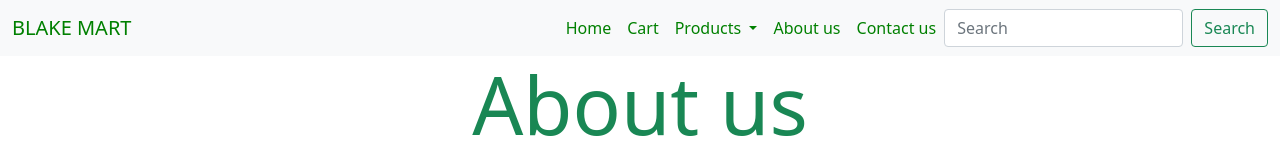
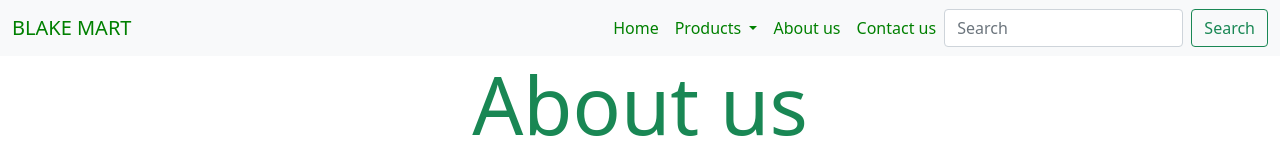
Before and after one commit to Mujeeb-Zaman/shopping, a plain HTML site: page aboutus.html in a window 1280 px wide. Shown: the top 160 px of the page. Drawn offline with nearby package versions, Linux system fonts and the light colour scheme.

Commit message:
links updated

```diff
--- a/aboutus.html
+++ b/aboutus.html
@@ -104,12 +104,6 @@
           <ul class="navbar-nav me-auto mb-2 mb-lg-0 w-75 justify-content-end">
             <li class="nav-item">
               <a class="nav-link active" aria-current="page" href="index.html">Home</a>
-            </li>
-            <!-- <li class="nav-item">
-              <a class="nav-link" href="productswithbootstrap.html">Products</a>
-            </li> -->
-            <li class="nav-item">
-              <a class="nav-link" href="cartProducts.html">Cart</a>
             </li>
             <li class="nav-item dropdown">
               <a class="nav-link dropdown-toggle" href="#" id="navbarDropdown" role="button" data-bs-toggle="dropdown" aria-expanded="false">
```
